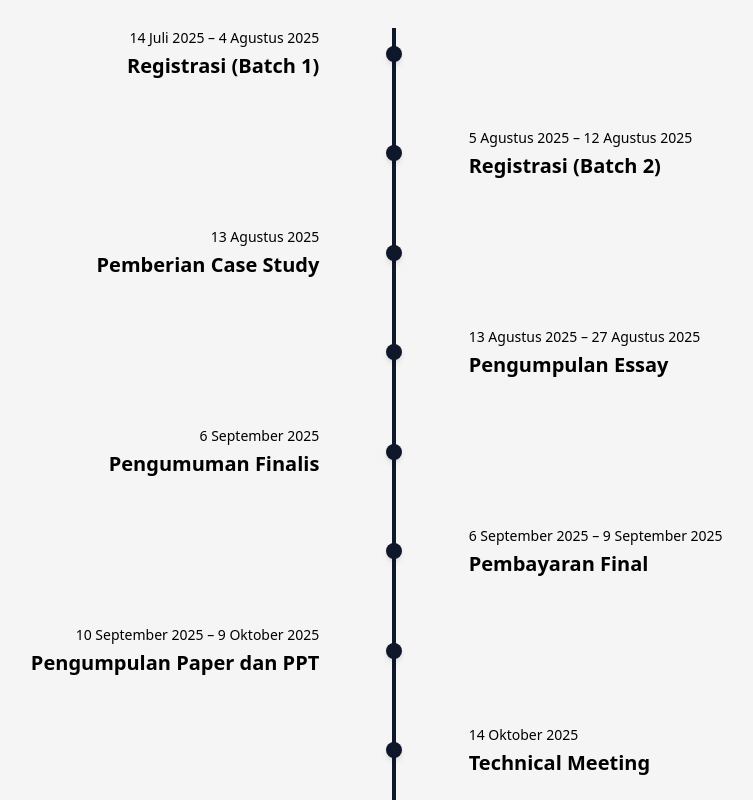
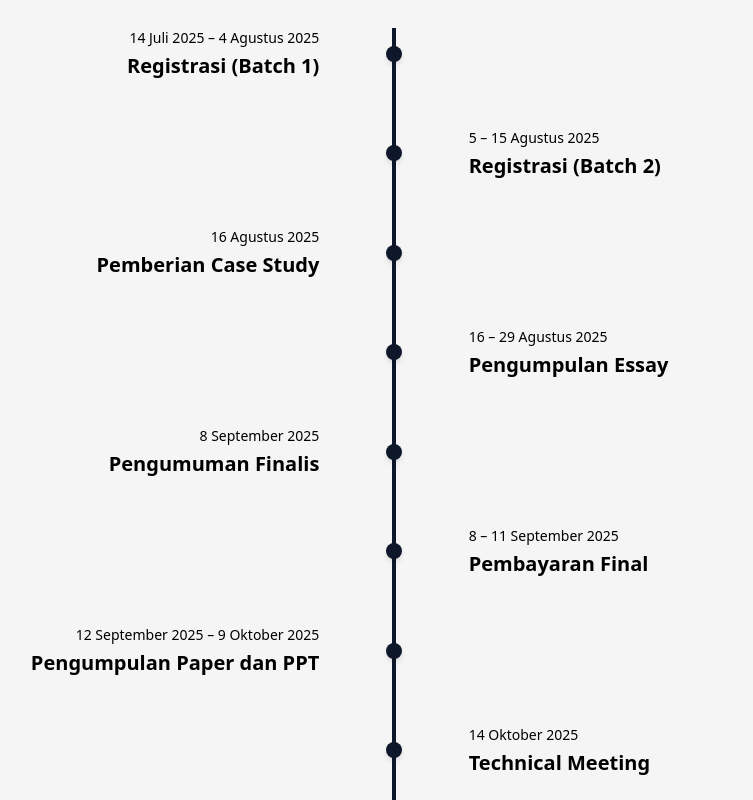
Before and after one commit to brightmze26/2025Geotrap, a Next.js app: page /competition/case in a window 1280 px wide. Shown: the part 1460-2260 px from the top of the page, without its empty margins (246-999 px from the left). Built offline with nearby package versions, Linux system fonts and the light colour scheme.

Commit message:
Update timeline components

```diff
--- a/src/component/ui/CaseTimeline.tsx
+++ b/src/component/ui/CaseTimeline.tsx
@@ -2,15 +2,14 @@
 
 const events = [
   { title: "Registrasi (Batch 1)", date: "14 Juli 2025 – 4 Agustus 2025" },
-  { title: "Registrasi (Batch 2)", date: "5 Agustus 2025 – 12 Agustus 2025" },
-  { title: "Pemberian Case Study", date: "13 Agustus 2025" },
-  { title: "Pengumpulan Essay", date: "13 Agustus 2025 – 27 Agustus 2025" },
-  { title: "Pengumuman Finalis", date: "6 September 2025" },
-  { title: "Pembayaran Final", date: "6 September 2025 – 9 September 2025" },
-  { title: "Pengumpulan Paper dan PPT", date: "10 September 2025 – 9 Oktober 2025" },
+  { title: "Registrasi (Batch 2)", date: "5 – 15 Agustus 2025" },
+  { title: "Pemberian Case Study", date: "16 Agustus 2025" },
+  { title: "Pengumpulan Essay", date: "16 – 29 Agustus 2025" },
+  { title: "Pengumuman Finalis", date: "8 September 2025" },
+  { title: "Pembayaran Final", date: "8 – 11 September 2025" },
+  { title: "Pengumpulan Paper dan PPT", date: "12 September 2025 – 9 Oktober 2025" },
   { title: "Technical Meeting", date: "14 Oktober 2025" },
   { title: "Pelaksanaan Presentasi", date: "17 Oktober 2025" },
-  { title: "Awarding", date: "18 Oktober 2025" },
 ];
 
 export default function CaseTimeline() {
--- a/src/component/ui/EssayTimeline.tsx
+++ b/src/component/ui/EssayTimeline.tsx
@@ -1,11 +1,11 @@
 "use client";
 
 const events = [
-  { title: "Registrasi perlombaan", date: "14 Juli 2025 – 10 Agustus 2025" },
-  { title: "Pengumpulan esai", date: "14 Juli 2025 – 13 Agustus 2025" },
-  { title: "Pengumuman finalis", date: "24 Agustus 2025" },
-  { title: "Pengumpulan infografis", date: "25 Agustus – 3 September 2025" },
-  { title: "Technical Meeting", date: "6 September 2025" },
+  { title: "Registrasi perlombaan", date: "14 Juli 2025 – 15 Agustus 2025" },
+  { title: "Pengumpulan esai", date: "14 Juli 2025 – 18 Agustus 2025" },
+  { title: "Pengumuman finalis", date: "29 Agustus 2025" },
+  { title: "Pengumpulan infografis", date: "30 Agustus – 6 September 2025" },
+  { title: "Technical Meeting", date: "8 September 2025" },
   { title: "Presentasi infografis", date: "13 September 2025" },
   { title: "Pengumuman Pemenang", date: "13 September 2025" },
 ];
--- a/src/component/ui/PaperTimeline.tsx
+++ b/src/component/ui/PaperTimeline.tsx
@@ -2,8 +2,8 @@
 
 const events = [
   { title: "Registrasi dan Pembayaran (Batch 1)", date: "14 Juli – 10 Agustus 2025" },
-  { title: "Registrasi dan Pembayaran (Batch 2)", date: "11 – 18 Agustus 2025" },
-  { title: "Pengumpulan Abstrak", date: "15 Juli – 25 Agustus" },
+  { title: "Registrasi dan Pembayaran (Batch 2)", date: "11 – 23 Agustus 2025" },
+  { title: "Pengumpulan Abstrak", date: "15 Juli – 31 Agustus" },
   { title: "Pengumuman Semifinalis", date: "6 September 2025" },
   { title: "Pengumpulan Full Paper", date: "7 – 28 September 2025" },
   { title: "Pengumuman Finalis", date: "7 Oktober 2025" },
--- a/src/component/ui/SeismicTimeline.tsx
+++ b/src/component/ui/SeismicTimeline.tsx
@@ -2,14 +2,15 @@
 
 const events = [
   { title: "Pendaftaran dan Pembayaran (Early Bird)", date: "14 Juli 2025 – 7 Agustus 2025" },
-  { title: "Pendaftaran dan Pembayaran (Normal)", date: "8 Agustus 2025 – 14 Agustus 2025" },
-  { title: "Pemberian Data Exercise", date: "15 Agustus 2025" },
-  { title: "Pengerjaan Exercise", date: "15 Agustus – 29 Agustus 2025" },
-  { title: "Pengumpulan Exercise", date: "27 Agustus – 29 Agustus 2025" },
-  { title: "Pengumuman Finalis", date: "10 September 2025" },
-  { title: "Pembayaran Final", date: "10 – 12 September 2025" },
-  { title: "Pemberian Dataset Seismik", date: "13 September 2025" },
-  { title: "Pengerjaan Interpretasi dan Analisis", date: "13 September – 13 Oktober 2025" },
+  { title: "Pendaftaran dan Pembayaran (Normal)", date: "8 – 20 Agustus 2025" },
+  { title: "Pemberian Data Exercise", date: "21 Agustus 2025" },
+  { title: "Pengerjaan Exercise", date: "22 Agustus – 1 September 2025" },
+  { title: "Pengumpulan Exercise", date: "30 Agustus – 1 September 2025" },
+  { title: "Pengumuman Finalis", date: "13 September 2025" },
+  { title: "Pembayaran Final", date: "13 – 15 September 2025" },
+  { title: "Pemberian Dataset Seismik", date: "16 September 2025" },
+  { title: "Pengerjaan Interpretasi dan Analisis", date: "17 September – 8 Oktober 2025" },
+  { title: "Pengumpulan Esai Final dan PPT", date: "9 - 13 Oktober 2025" },
   { title: "Technical Meeting", date: "14 Oktober 2025" },
   { title: "Presentasi", date: "17 Oktober 2025" },
   { title: "Awarding", date: "18 Oktober 2025" },
```
